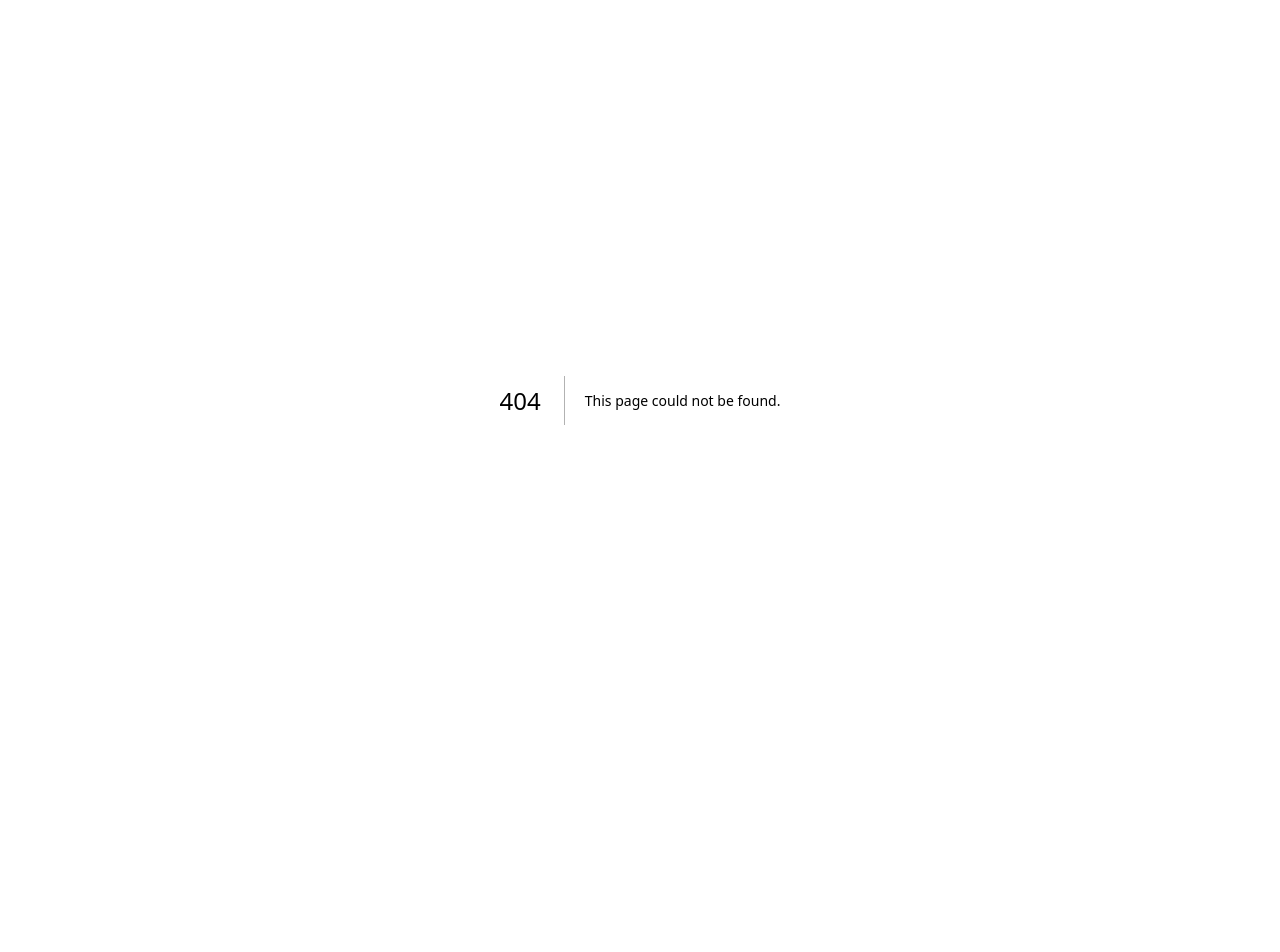
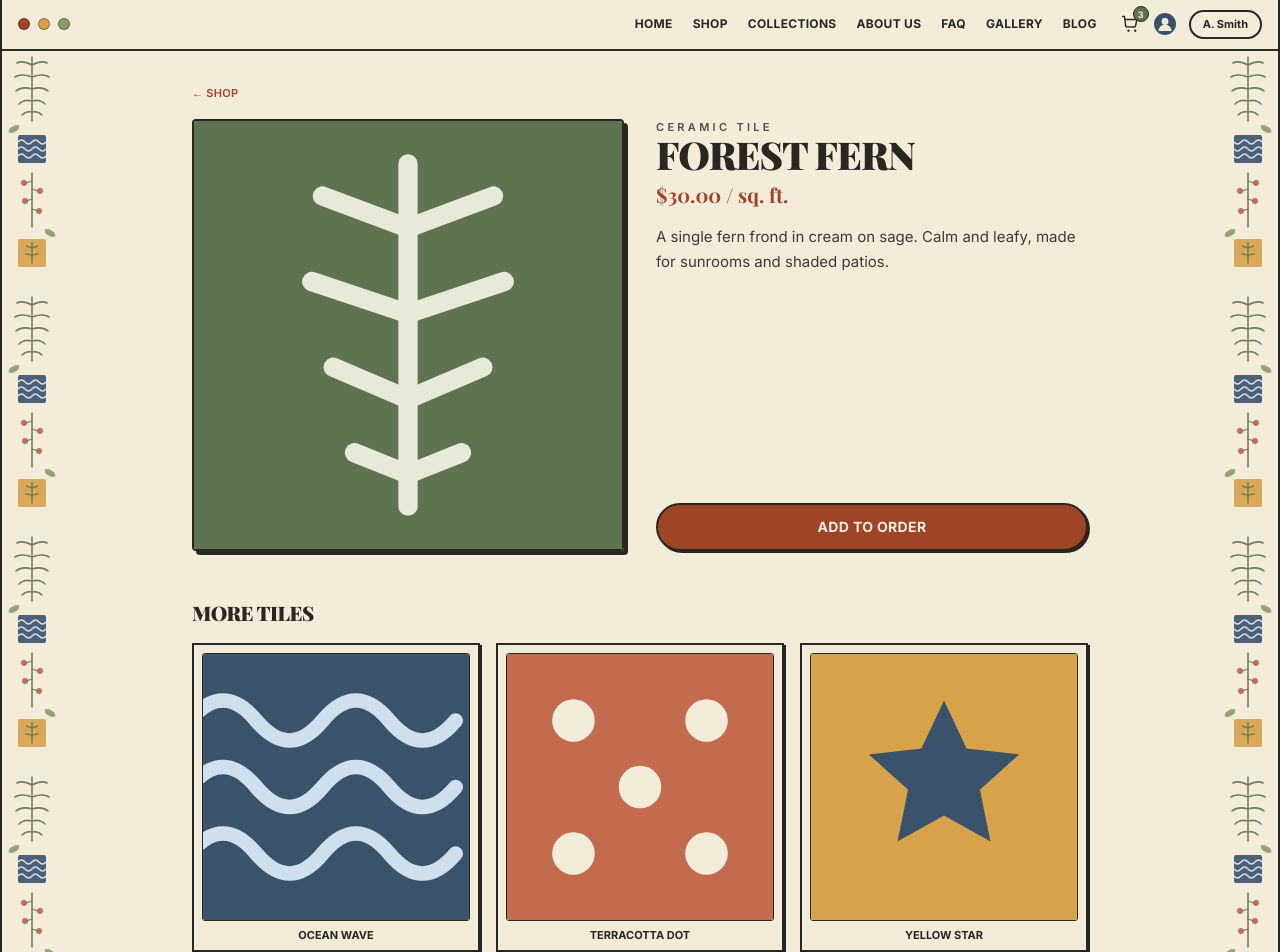
Before and after one commit to selimdev00/spica, a Next.js app: page /shop/forest-fern in a window 1280 px wide. Before the commit this address had no page. Shown: the top 952 px of the page. Before the commit the page ends 800 px from the top, so only its background shows below. Built offline with nearby package versions, Linux system fonts and the light colour scheme.

Commit message:
Add shop listing and product detail pages

```diff
--- /dev/null
+++ b/src/app/shop/[slug]/page.tsx
@@ -0,0 +1,78 @@
+import Link from "next/link";
+import { notFound } from "next/navigation";
+import type { Metadata } from "next";
+import SiteShell from "@/components/SiteShell";
+import TileSwatch from "@/components/TileSwatch";
+import Reveal from "@/components/Reveal";
+import AddToOrder from "@/components/AddToOrder";
+import { TILES, TILE_MAP, type TileId } from "@/data/tiles";
+import { formatUSD } from "@/lib/pricing";
+
+export function generateStaticParams() {
+  return TILES.map((t) => ({ slug: t.id }));
+}
+
+export async function generateMetadata({ params }: { params: Promise<{ slug: string }> }): Promise<Metadata> {
+  const { slug } = await params;
+  const t = TILE_MAP[slug as TileId];
+  return { title: t ? `${t.name} - The Artisan Kiln` : "Tile - The Artisan Kiln" };
+}
+
+export default async function TilePage({ params }: { params: Promise<{ slug: string }> }) {
+  const { slug } = await params;
+  const tile = TILE_MAP[slug as TileId];
+  if (!tile) notFound();
+  const others = TILES.filter((t) => t.id !== tile.id);
+
+  return (
+    <SiteShell>
+      <div className="mx-auto max-w-4xl">
+        <Reveal>
+          <Link href="/shop" className="text-[11px] font-semibold uppercase tracking-wide text-kiln-clay hover:underline">
+            ← Shop
+          </Link>
+        </Reveal>
+
+        <div className="mt-4 grid grid-cols-1 gap-8 md:grid-cols-2">
+          <Reveal>
+            <span className="block aspect-square overflow-hidden rounded-[4px] border-2 border-line shadow-card">
+              <TileSwatch tile={tile.id} className="h-full w-full" />
+            </span>
+          </Reveal>
+
+          <Reveal delay={0.08} className="flex flex-col">
+            <p className="text-[11px] font-semibold uppercase tracking-[0.3em] text-ink/80">
+              Ceramic Tile
+            </p>
+            <h1 className="font-display text-[2.4rem] font-black uppercase leading-[1] tracking-tight">
+              {tile.name}
+            </h1>
+            <p className="mt-2 font-display text-xl text-kiln-clay">{formatUSD(tile.price)} / sq. ft.</p>
+            <p className="mt-4 text-[15px] leading-relaxed text-ink/90">{tile.description}</p>
+            <div className="mt-auto pt-6">
+              <AddToOrder id={tile.id} />
+            </div>
+          </Reveal>
+        </div>
+
+        <Reveal delay={0.1} className="mt-12">
+          <h2 className="mb-4 font-display text-xl font-extrabold uppercase tracking-tight">
+            More tiles
+          </h2>
+          <div className="grid grid-cols-3 gap-4">
+            {others.map((t) => (
+              <Link key={t.id} href={`/shop/${t.id}`} className="group block border-2 border-line bg-cream/60 p-2 shadow-card-sm transition-transform hover:-translate-y-0.5">
+                <span className="block aspect-square overflow-hidden rounded-[3px] border border-line">
+                  <TileSwatch tile={t.id} className="h-full w-full" />
+                </span>
+                <p className="mt-2 text-center text-[11px] font-bold uppercase leading-tight group-hover:text-kiln-clay">
+                  {t.name}
+                </p>
+              </Link>
+            ))}
+          </div>
+        </Reveal>
+      </div>
+    </SiteShell>
+  );
+}
--- /dev/null
+++ b/src/app/shop/page.tsx
@@ -0,0 +1,41 @@
+import Link from "next/link";
+import type { Metadata } from "next";
+import SiteShell from "@/components/SiteShell";
+import PageTitle from "@/components/PageTitle";
+import TileSwatch from "@/components/TileSwatch";
+import Reveal from "@/components/Reveal";
+import { TILES } from "@/data/tiles";
+import { formatUSD } from "@/lib/pricing";
+
+export const metadata: Metadata = { title: "Shop - The Artisan Kiln" };
+
+export default function ShopPage() {
+  return (
+    <SiteShell>
+      <PageTitle
+        eyebrow="Handcrafted Ceramics"
+        title="Shop the Tiles"
+        subtitle="Each tile is kiln-fired by hand and sold by the square foot. Pick your patterns, then build your order."
+      />
+      <div className="grid grid-cols-1 gap-6 sm:grid-cols-2 lg:grid-cols-4">
+        {TILES.map((t, i) => (
+          <Reveal key={t.id} delay={i * 0.06}>
+            <Link
+              href={`/shop/${t.id}`}
+              className="group block h-full border-2 border-line bg-cream/60 p-3 shadow-card-sm transition-transform hover:-translate-y-0.5"
+            >
+              <span className="block aspect-square overflow-hidden rounded-[3px] border-2 border-line">
+                <TileSwatch tile={t.id} className="h-full w-full" />
+              </span>
+              <h3 className="mt-3 font-display text-lg font-extrabold uppercase tracking-tight group-hover:text-kiln-clay">
+                {t.name}
+              </h3>
+              <p className="text-sm text-ink/80">{formatUSD(t.price)} / sq. ft.</p>
+              <span className="btn-pill mt-3 w-full">View tile</span>
+            </Link>
+          </Reveal>
+        ))}
+      </div>
+    </SiteShell>
+  );
+}
--- /dev/null
+++ b/src/components/AddToOrder.tsx
@@ -0,0 +1,23 @@
+"use client";
+
+import { useRouter } from "next/navigation";
+import { useAppDispatch } from "@/store/hooks";
+import { addTile } from "@/store/slices/cartSlice";
+import type { TileId } from "@/data/tiles";
+
+export default function AddToOrder({ id }: { id: TileId }) {
+  const dispatch = useAppDispatch();
+  const router = useRouter();
+  return (
+    <button
+      type="button"
+      onClick={() => {
+        dispatch(addTile(id));
+        router.push("/");
+      }}
+      className="w-full rounded-full border-2 border-line bg-kiln-clay px-4 py-3 text-sm font-bold uppercase tracking-wide text-cream shadow-card-sm transition-transform active:translate-y-px hover:bg-kiln-terracotta"
+    >
+      Add to order
+    </button>
+  );
+}
```
